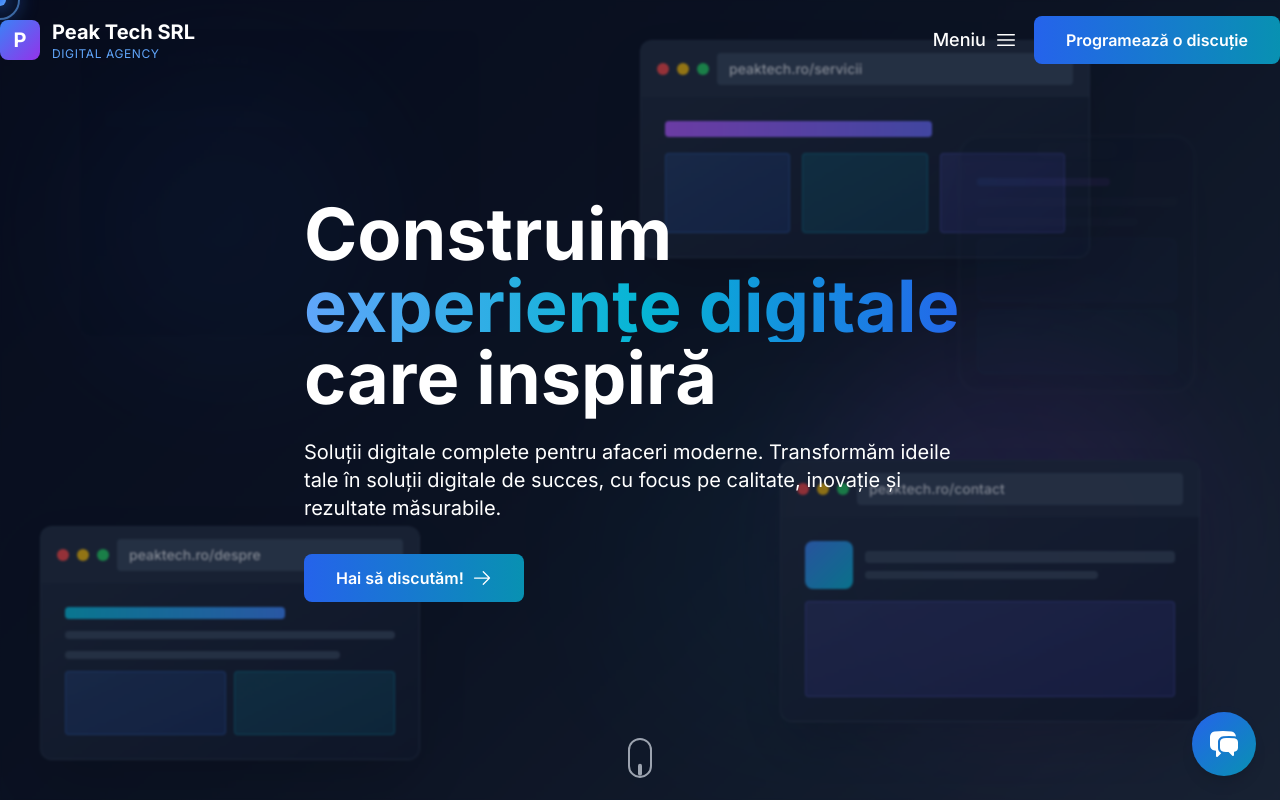
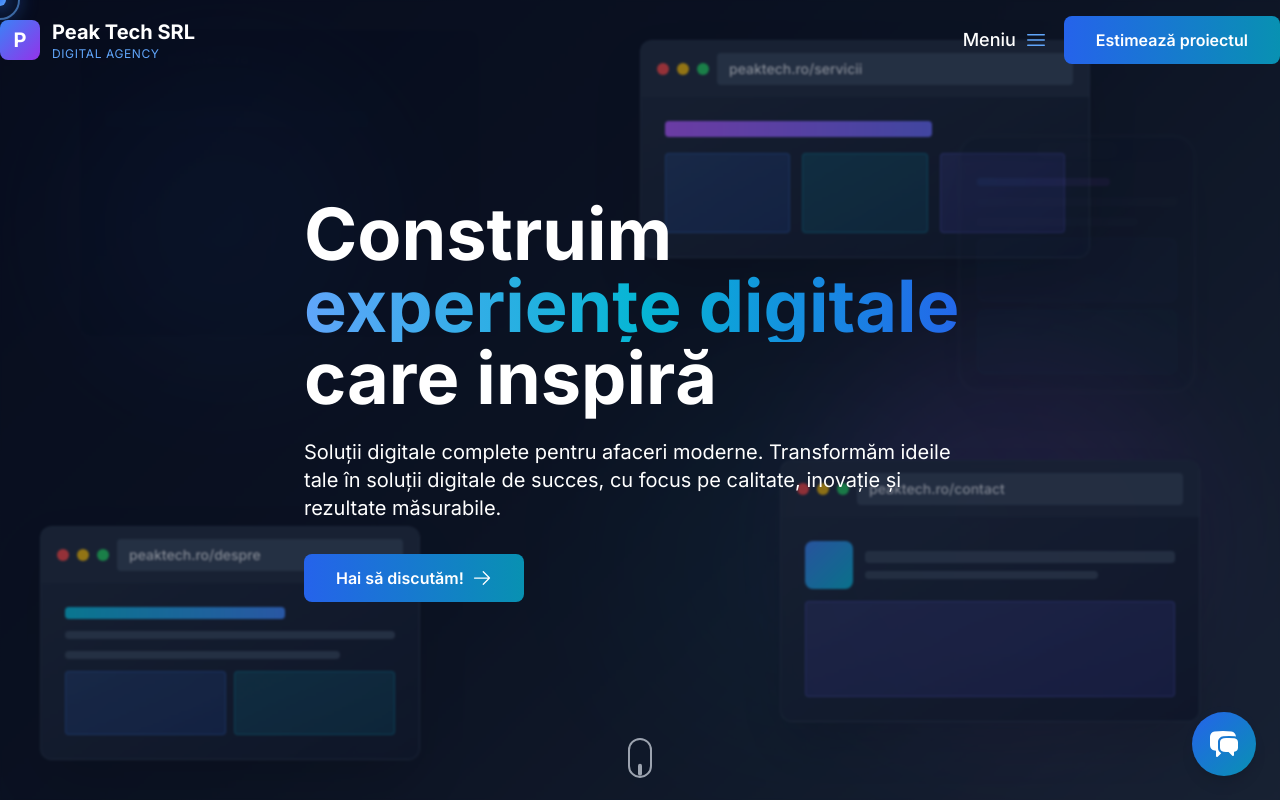
Before and after one commit to AndreiSimionescu12/PEAK_TECH_PLATFORM, a Next.js app: page / in a window 1280 px wide. Shown: the top 800 px of the page. Built offline with nearby package versions, Linux system fonts and the light colour scheme.

Commit message:
improvement

```diff
--- a/components/Header.tsx
+++ b/components/Header.tsx
@@ -74,7 +74,7 @@ export default function Header() {
                 className="flex items-center space-x-2 text-white hover:text-blue-400 transition-colors duration-300"
               >
                 <span className="text-lg font-medium">Meniu</span>
-                <Bars3Icon className="w-6 h-6" />
+                <Bars3Icon className="w-6 h-6 text-blue-400" />
               </motion.button>
 
               {/* CTA Button - Desktop only */}
--- a/constants/siteConfig.ts
+++ b/constants/siteConfig.ts
@@ -137,7 +137,7 @@ export const siteConfig = {
   ],
 
   cta: {
-    primary: 'Programează o discuție',
+    primary: 'Estimează proiectul',
     secondary: 'Programează o consultanță',
     contact: 'Contactează-ne acum'
   }
```
